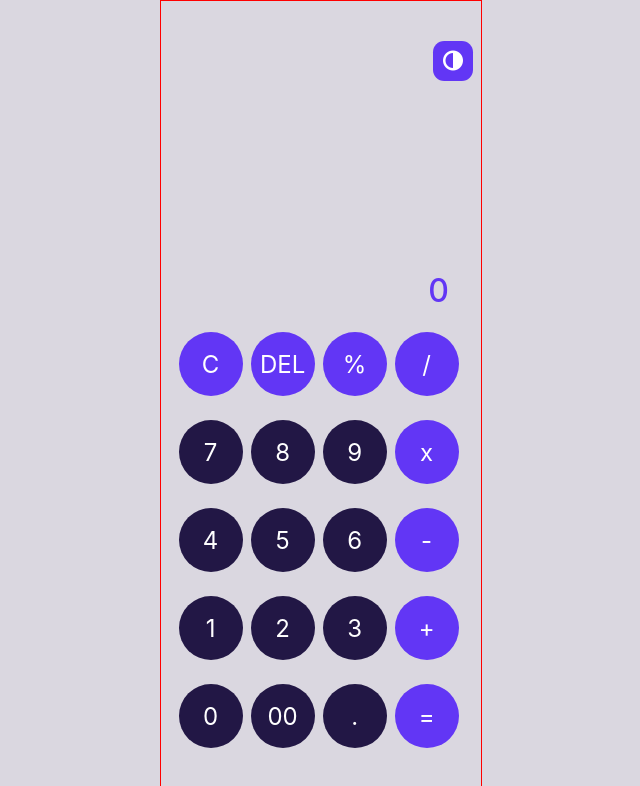
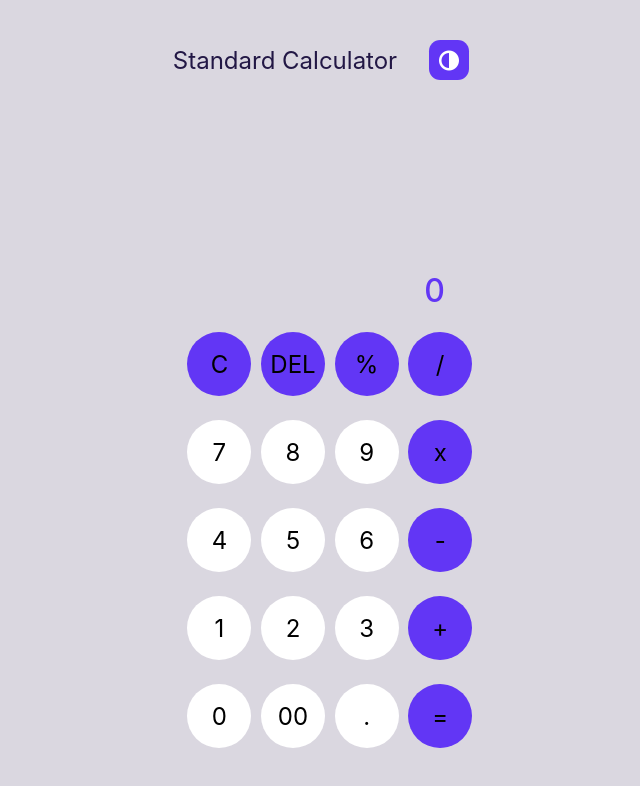
Before and after one commit to sathish0305/Standard_Calculator, a website built with Vite: page index.html in a window 1280 px wide. Both pictures are taken after a click on the element 772 px from the left and 60 px from the top of the page. Shown: the top 786 px of the page, without its empty margins (319-959 px from the left). Built offline with nearby package versions, Linux system fonts and the light colour scheme.

Commit message:
dark mode and light mode

```diff
--- a/index.html
+++ b/index.html
@@ -10,6 +10,7 @@
   <body id="container" class="dark-container">
     <div class="inner-container">
       <div class="togglebtn">
+        <div id="title" class="dark-title">Standard Calculator</div>
         <div id="toggleBtn" class="tbutton-dark"></div>
       </div>
       <div class="empty-container">
@@ -21,27 +22,27 @@
         <div class="display">
           <p id="display" class="dark-display">0</p>
         </div>
-        <div class="buttons">
-            <div class="button operator" onclick="display.innerHTML='0',equation.innerHTML='' ">C</div>
-            <div class="button operator" onclick="equation.innerHTML = equation.innerHTML.toString().slice(0,-1) ">DEL</div>
-            <div class="button operator" onclick="equation.innerHTML +='%' ">%</div>
-            <div class="button operator" onclick="equation.innerHTML +='/' ">/</div>
-            <div class="button" onclick="equation.innerHTML +='7' ">7</div>
-            <div class="button" onclick="equation.innerHTML +='8' ">8</div>
-            <div class="button" onclick="equation.innerHTML +='9' ">9</div>
-            <div class="button operator" onclick="equation.innerHTML +='*' ">x</div>
-            <div class="button" onclick="equation.innerHTML +='4' ">4</div>
-            <div class="button" onclick="equation.innerHTML +='5' ">5</div>
-            <div class="button" onclick="equation.innerHTML +='6' ">6</div>
-            <div class="button operator" onclick="equation.innerHTML +='-' ">-</div>
-            <div class="button" onclick="equation.innerHTML +='1' ">1</div>
-            <div class="button" onclick="equation.innerHTML +='2' ">2</div>
-            <div class="button" onclick="equation.innerHTML +='3' ">3</div>
-            <div class="button operator" onclick="equation.innerHTML +='+' ">+</div>
-            <div class="button" onclick="equation.innerHTML +='0' ">0</div>
-            <div class="button" onclick="equation.innerHTML +='00' ">00</div>
-            <div class="button" onclick="equation.innerHTML +='.' ">.</div>
-            <div class="button operator" onclick="display.innerHTML=eval(equation.innerHTML), equation.innerHTML= display.innerHTML ">=</div>
+        <div class="dark-buttons">
+            <div class="dark-button dark-operator" onclick="display.innerHTML='0',equation.innerHTML='' ">C</div>
+            <div class="dark-button dark-operator" onclick="equation.innerHTML = equation.innerHTML.toString().slice(0,-1) ">DEL</div>
+            <div class="dark-button dark-operator" onclick="equation.innerHTML +='%' ">%</div>
+            <div class="dark-button dark-operator" onclick="equation.innerHTML +='/' ">/</div>
+            <div class="dark-button" onclick="equation.innerHTML +='7' ">7</div>
+            <div class="dark-button" onclick="equation.innerHTML +='8' ">8</div>
+            <div class="dark-button" onclick="equation.innerHTML +='9' ">9</div>
+            <div class="dark-button dark-operator" onclick="equation.innerHTML +='*' ">x</div>
+            <div class="dark-button" onclick="equation.innerHTML +='4' ">4</div>
+            <div class="dark-button" onclick="equation.innerHTML +='5' ">5</div>
+            <div class="dark-button" onclick="equation.innerHTML +='6' ">6</div>
+            <div class="dark-button dark-operator" onclick="equation.innerHTML +='-' ">-</div>
+            <div class="dark-button" onclick="equation.innerHTML +='1' ">1</div>
+            <div class="dark-button" onclick="equation.innerHTML +='2' ">2</div>
+            <div class="dark-button" onclick="equation.innerHTML +='3' ">3</div>
+            <div class="dark-button dark-operator" onclick="equation.innerHTML +='+' ">+</div>
+            <div class="dark-button" onclick="equation.innerHTML +='0' ">0</div>
+            <div class="dark-button" onclick="equation.innerHTML +='00' ">00</div>
+            <div class="dark-button" onclick="equation.innerHTML +='.' ">.</div>
+            <div class="dark-button dark-operator" onclick="display.innerHTML=eval(equation.innerHTML), equation.innerHTML= display.innerHTML ">=</div>
         </div>
       </div>
     </div>
--- a/main.js
+++ b/main.js
@@ -2,8 +2,11 @@ let container = document.getElementById('container')
 let togglebtn = document.getElementById('toggleBtn')
 let equation = document.getElementById('equation')
 let display = document.getElementById('display')
-console.log(equation.innerHTML)
-console.log(display)
+let darkbutton = document.getElementsByClassName('dark-button')
+let operatorbuttons = document.getElementsByClassName('dark-operator')
+let title = document.getElementById('title')
+let darkbuttons = Array.from(darkbutton)
+let opbuttons = Array.from(operatorbuttons)
 
 togglebtn.innerHTML = `<i class="fa-solid fa-circle-half-stroke fa-lg" style="color: #ffffff;"></i>`
 let toggler = ()=>{
@@ -15,12 +18,34 @@ let toggler = ()=>{
         display.classList.remove('dark-display')
         equation.classList.add('light-equation')
         display.classList.add('light-display')
+        title.classList.add('light-title')
+        title.classList.remove('dark-title')
+        darkbuttons.forEach((element)=>{
+            element.classList.add('light-button')
+            element.classList.remove('dark-button')
+        })
+
+        opbuttons.forEach((element)=>{
+            element.classList.add('light-operator')
+            element.classList.remove('dark-operator')
+        })
     }else{
         togglebtn.innerHTML = `<i class="fa-solid fa-circle-half-stroke fa-lg" style="color: #ffffff;"></i>`
         equation.classList.add('dark-equation')
         display.classList.add('dark-display')
         equation.classList.remove('light-equation')
         display.classList.remove('light-display')
+        title.classList.remove('light-title')
+        title.classList.add('dark-title')
+        darkbuttons.forEach((element)=>{
+            element.classList.add('dark-button')
+            element.classList.remove('light-button')
+        })
+
+        opbuttons.forEach((element)=>{
+            element.classList.remove('light-operator')
+            element.classList.add('dark-operator')
+        })
     }
 }
 togglebtn.addEventListener('click',toggler)
--- a/style.css
+++ b/style.css
@@ -7,13 +7,11 @@ body{
   display: flex;
   align-items: center;
   font-family: Inter;
-
 }
 
 .inner-container{
   height: 100dvh;
-  width: 25%;
-  border: 1px solid red;
+  /* width: 25%; */
   display: flex;
   flex-direction: column;
   align-items: center;
@@ -39,12 +37,22 @@ body{
   align-items: center;
 }
 
+.dark-title{
+  color: #DAD7E0;
+  font-size: 1.5rem;
+}
+
+.light-title{
+  color: #221745;
+  font-size: 1.5rem;
+}
+
 .togglebtn{
   height: 15%;
   width: 95%;
   display: flex;
   align-items: center;
-  justify-content: end;
+  justify-content: space-between;
 }
 
 .tbutton-dark{
@@ -123,17 +131,16 @@ body{
   font-weight: 500;
 }
 
-.buttons{
+.dark-buttons{
   height: 55dvh;
   width: 90%;
   margin-left: 1.1rem;
-  /* border: 1px solid rgb(255, 47, 175); */
   display: grid;
   grid-template-columns: repeat(4,1fr);
   align-items: center;
 }
 
-.button{
+.dark-button{
   height: 4rem;
   width: 4rem;
   border-radius: 50%;
@@ -143,9 +150,27 @@ body{
   align-items: center;
   color: white;
   font-size: x-large;
+  margin: 0.3rem;
 }
 
-.operator{
+.light-button{
+  height: 4rem;
+  width: 4rem;
+  border-radius: 50%;
+  background: #FFFFFF;
+  display: flex;
+  justify-content: center;
+  align-items: center;
+  color: black;
+  font-size: x-large;
+  margin: 0.3rem;
+}
+
+.dark-operator{
+  background: #6236F5;
+}
+
+.light-operator{
   background: #6236F5;
 }
 
@@ -160,17 +185,30 @@ body{
     width: 95%;
   }
 
-  .buttons{
+  .dark-buttons{
     margin-right: 1.3rem;
   }
-  .button{
+
+  .dark-button{
     height: 4rem;
     width: 4rem;
     background: #221745;
     border-radius: 50%;
   }
 
-  .operator{
+  .light-button{
+    height: 4rem;
+    width: 4rem;
+    background: #FFFFFF;
+    border-radius: 50%;
+  }
+
+  .dark-operator{
     background: #6236F5;
   }
+
+  .light-operator{
+    background: #6236F5;
+    color: white;
+  }
 }
```
